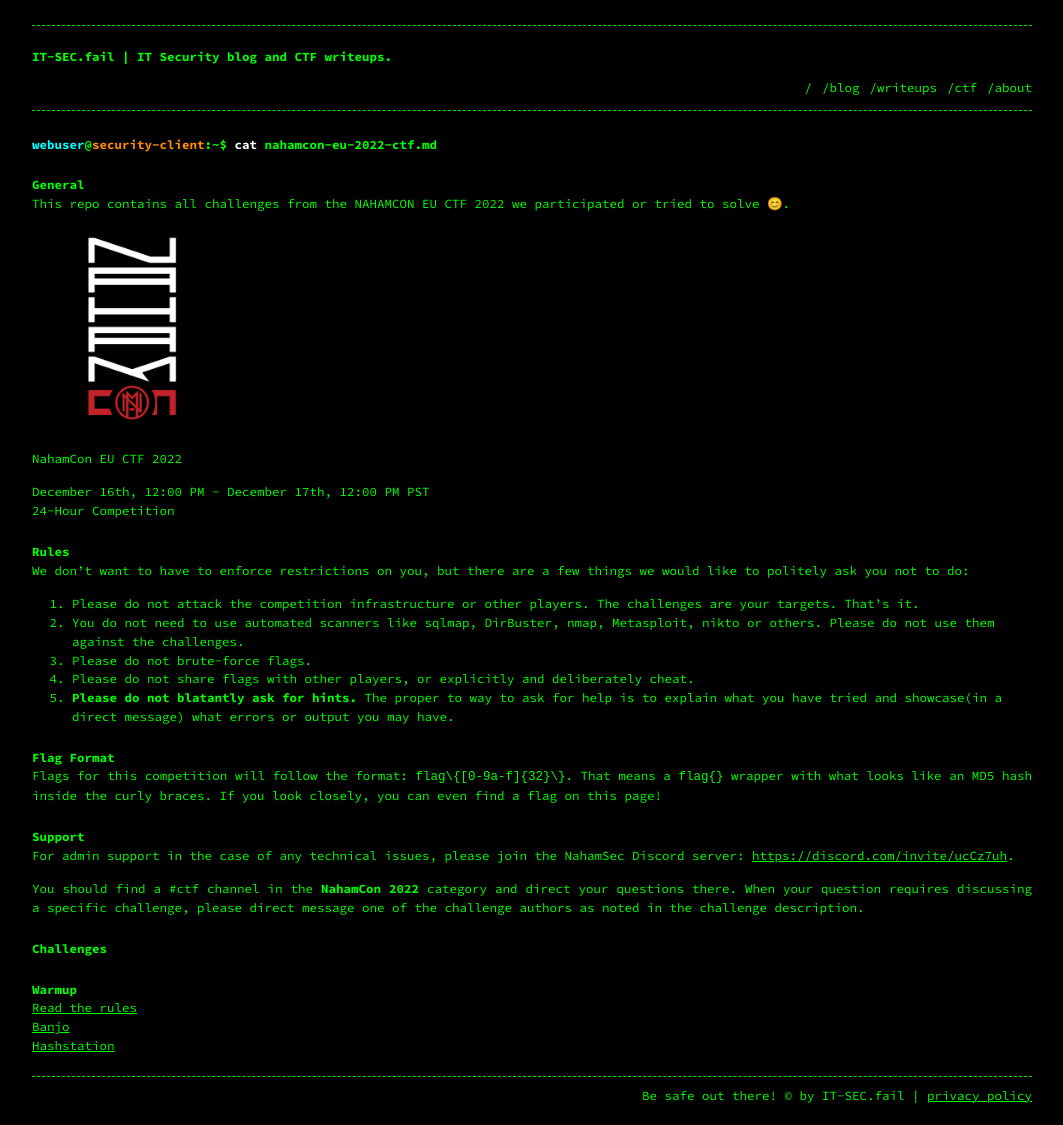
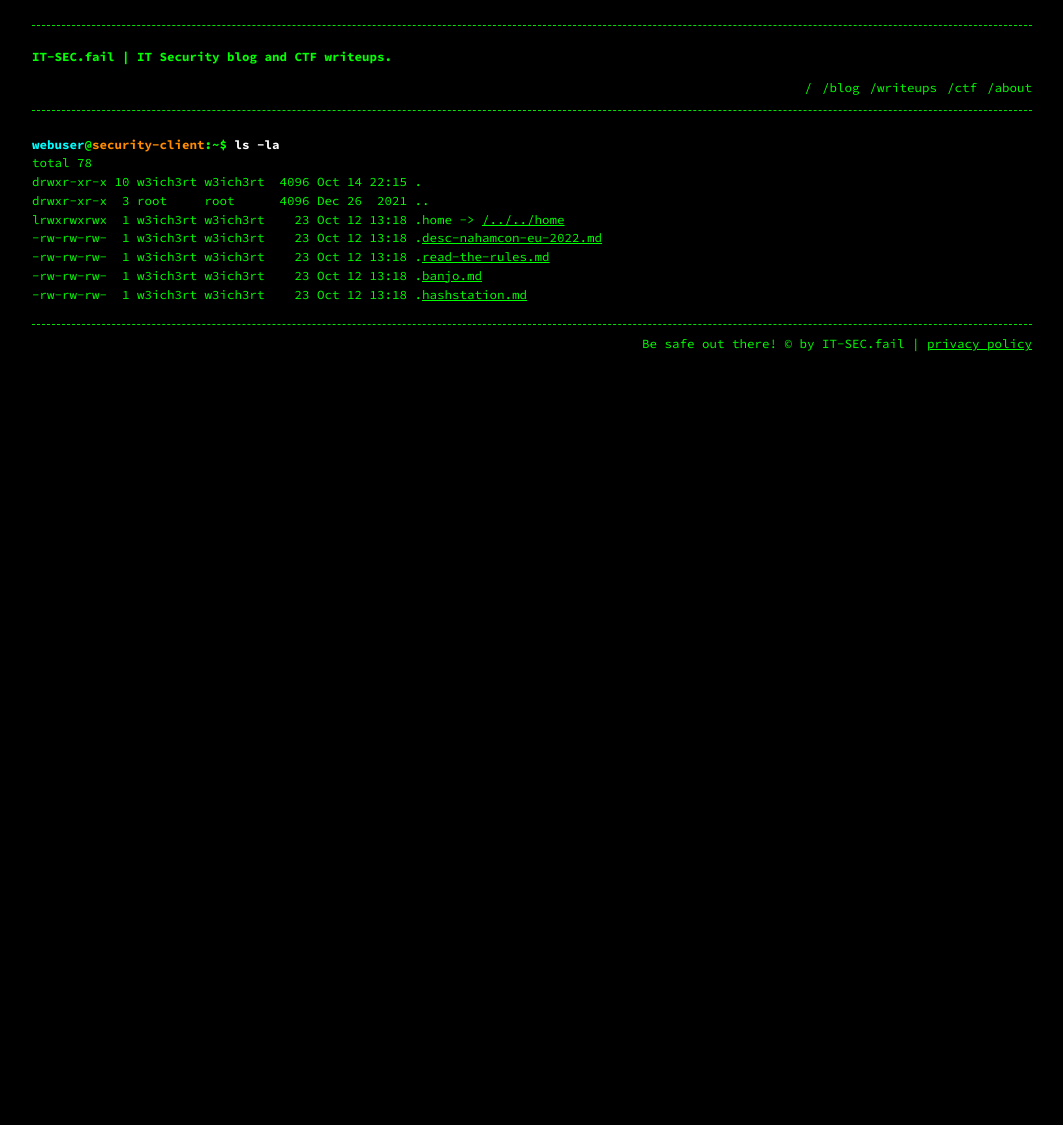
Before and after one commit to it-sec-fail/it-sec-fail.github.io, a Jekyll site: the page built from writeups/nahamcon-eu-2022/nahamcon-eu-2022.md, in a window 1280 px wide. Shown: the whole page, without its empty margins (108-1171 px from the left). Built offline with Jekyll 4.4.1, drawn with Linux system fonts in a browser that asks for light colours; our own code applies the rules of GitHub Pages for plain Markdown files; after the commit the page ends 900 px from its top, so only the background shows below that.

Commit message:
Update nahamcon-eu-2022.md

```diff
--- a/writeups/nahamcon-eu-2022/nahamcon-eu-2022.md
+++ b/writeups/nahamcon-eu-2022/nahamcon-eu-2022.md
@@ -2,43 +2,12 @@
 layout: page
 ---
 
-# <span style="color: cyan;">webuser</span>@<span style="color: darkorange;">security-client</span>:~$ <span style="color: white;">cat</span> nahamcon-eu-2022-ctf.md
-
-# General
-
-This repo contains all challenges from the NAHAMCON EU CTF 2022 we participated or tried to solve 😊.
-
-<img src="naham_banner.png" alt="NahamCon EU CTF 2022 Logo" width="200"/>
-
-NahamCon EU CTF 2022
-
-December 16th, 12:00 PM - December 17th, 12:00 PM PST
-24-Hour Competition
-
-## Rules
-
-We don't want to have to enforce restrictions on you, but there are a few things we would like to politely ask you not to do:
-
-1. Please do not attack the competition infrastructure or other players. The challenges are your targets. That's it.
-1. You do not need to use automated scanners like sqlmap, DirBuster, nmap, Metasploit, nikto or others. Please do not use them against the challenges.
-1. Please do not brute-force flags.
-1. Please do not share flags with other players, or explicitly and deliberately cheat.
-1. **Please do not blatantly ask for hints.** The proper to way to ask for help is to explain what you have tried and showcase(in a direct message) what errors or output you may have.
-
-## Flag Format
-
-Flags for this competition will follow the format: `flag\{[0-9a-f]{32}\}`. That means a ``flag{}`` wrapper with what looks like an MD5 hash inside the curly braces. If you look closely, you can even find a flag on this page!
-
-## Support
-
-For admin support in the case of any technical issues, please join the NahamSec Discord server: [https://discord.com/invite/ucCz7uh](https://discord.com/invite/ucCz7uh).
-
-You should find a #ctf channel in the **NahamCon 2022** category and direct your questions there. When your question requires discussing a specific challenge, please direct message one of the challenge authors as noted in the challenge description.
-
-## Challenges
-
-### Warmup
-
-[Read the rules](warmup/read_the_rules.md)
-[Banjo](warmup/banjo.md)
-[Hashstation](warmup/hashstation.md)
+# <span style="color: cyan;">webuser</span>@<span style="color: darkorange;">security-client</span>:~$ <span style="color: white;">ls -la</span>
+total 78
+drwxr-xr-x 10 w3ich3rt w3ich3rt  4096 Oct 14 22:15 .
+drwxr-xr-x  3 root     root      4096 Dec 26  2021 ..
+lrwxrwxrwx  1 w3ich3rt w3ich3rt    23 Oct 12 13:18 .home -> [/../../home](/readme.md)
+-rw-rw-rw-  1 w3ich3rt w3ich3rt    23 Oct 12 13:18 .[desc-nahamcon-eu-2022.md](desc-nahamcon-eu-2022.md)
+-rw-rw-rw-  1 w3ich3rt w3ich3rt    23 Oct 12 13:18 .[read-the-rules.md](warmup/read_the_rules.md)
+-rw-rw-rw-  1 w3ich3rt w3ich3rt    23 Oct 12 13:18 .[banjo.md](warmup/banjo.md)
+-rw-rw-rw-  1 w3ich3rt w3ich3rt    23 Oct 12 13:18 .[hashstation.md](warmup/hashstation.md)
```
